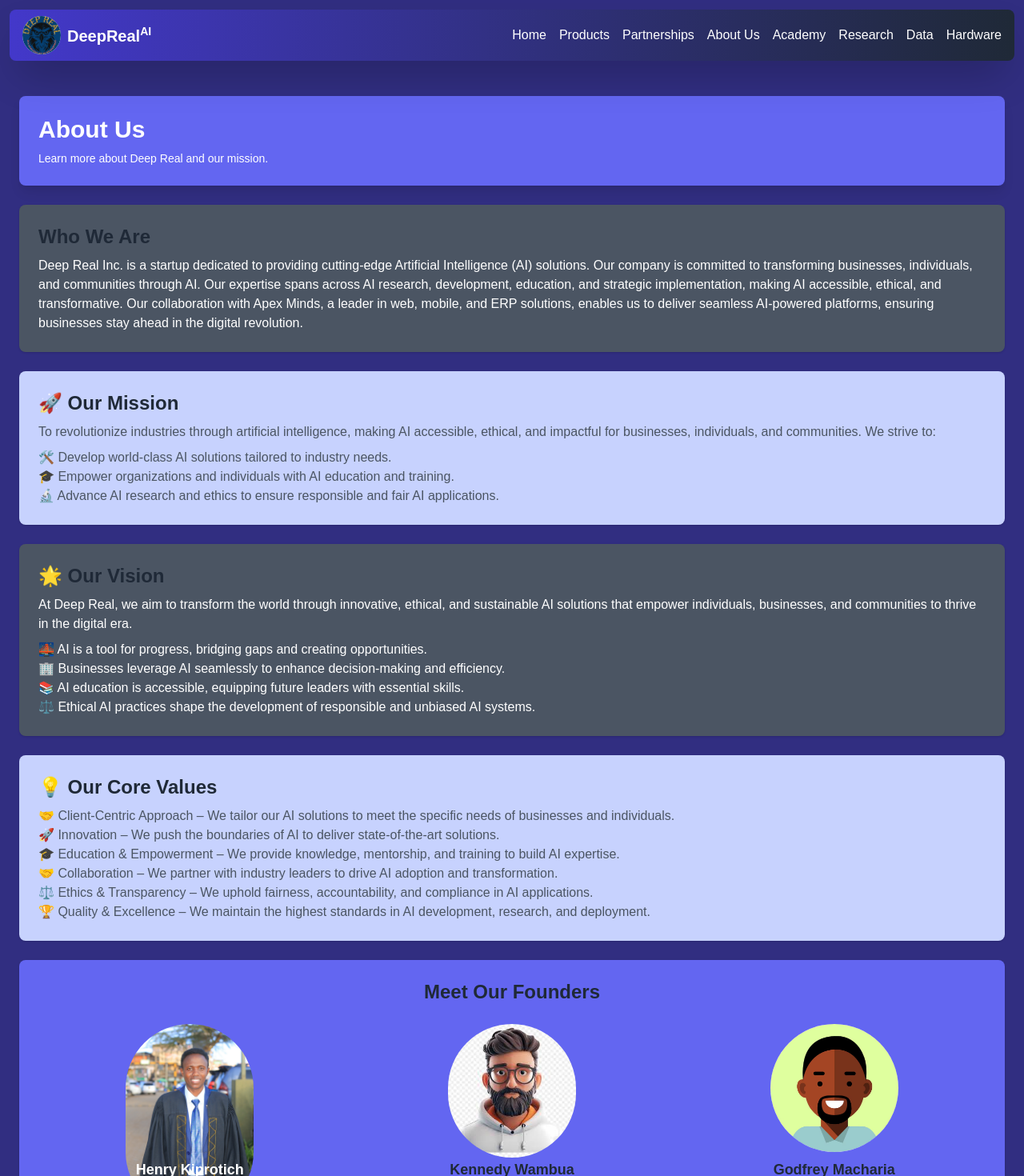
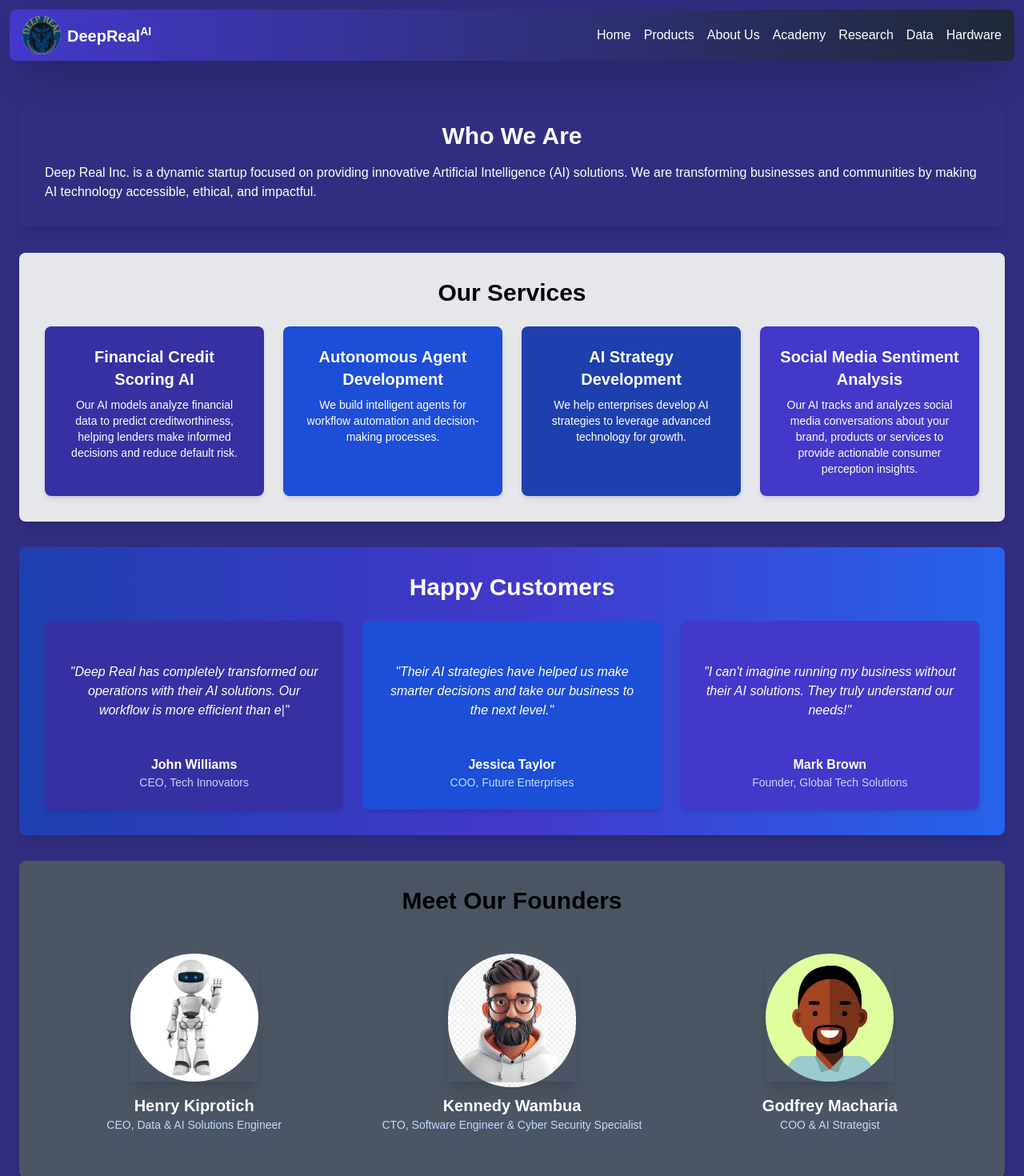
Before and after one commit to HenryKiprotich/deeprealwebsite.ai, a Next.js app: page /about in a window 1280 px wide. Shown: the top 1470 px of the page at 80% size. Built offline with nearby package versions, Linux system fonts and the light colour scheme.

Commit message:
Second UI redesign

```diff
--- a/app/about/page.tsx
+++ b/app/about/page.tsx
@@ -1,113 +1,206 @@
 'use client';
 
 import Image from 'next/image';
+import { useState, useEffect } from 'react';
 
 export default function AboutPage() {
+  // State for typewriter effect
+  const [displayText1, setDisplayText1] = useState("");
+  const [displayText2, setDisplayText2] = useState("");
+  const [displayText3, setDisplayText3] = useState("");
+  const [isTyping1, setIsTyping1] = useState(true);
+  const [isTyping2, setIsTyping2] = useState(true);
+  const [isTyping3, setIsTyping3] = useState(true);
+
+  // Full testimonial texts
+  const fullText1 = "Deep Real has completely transformed our operations with their AI solutions. Our workflow is more efficient than ever!";
+  const fullText2 = "Their AI strategies have helped us make smarter decisions and take our business to the next level.";
+  const fullText3 = "I can't imagine running my business without their AI solutions. They truly understand our needs!";
+
+  // Typing effect for testimonial 1
+  useEffect(() => {
+    if (!isTyping1) return;
+
+    if (displayText1.length < fullText1.length) {
+      const timeout = setTimeout(() => {
+        setDisplayText1(fullText1.slice(0, displayText1.length + 1));
+      }, 50);
+
+      return () => clearTimeout(timeout);
+    } else {
+      setIsTyping1(false);
+    }
+  }, [displayText1, fullText1, isTyping1]);
+
+  // Typing effect for testimonial 2
+  useEffect(() => {
+    if (!isTyping2) return;
+
+    if (displayText2.length < fullText2.length) {
+      const timeout = setTimeout(() => {
+        setDisplayText2(fullText2.slice(0, displayText2.length + 1));
+      }, 50);
+
+      return () => clearTimeout(timeout);
+    } else {
+      setIsTyping2(false);
+    }
+  }, [displayText2, fullText2, isTyping2]);
+
+  // Typing effect for testimonial 3
+  useEffect(() => {
+    if (!isTyping3) return;
+
+    if (displayText3.length < fullText3.length) {
+      const timeout = setTimeout(() => {
+        setDisplayText3(fullText3.slice(0, displayText3.length + 1));
+      }, 50);
+
+      return () => clearTimeout(timeout);
+    } else {
+      setIsTyping3(false);
+    }
+  }, [displayText3, fullText3, isTyping3]);
+
+  // Reset typing effect when component mounts or is refreshed
+  useEffect(() => {
+    setDisplayText1("");
+    setDisplayText2("");
+    setDisplayText3("");
+    setIsTyping1(true);
+    setIsTyping2(true);
+    setIsTyping3(true);
+  }, []);
+
   return (
     <>
-      {/* Header */}
-      <div className="bg-indigo-500 text-white p-6 rounded-lg shadow-lg mt-24">
-        <h1 className="text-3xl font-bold">About Us</h1>
-        <p className="mt-2 text-sm">Learn more about Deep Real and our mission.</p>
-      </div>
-
       {/* Who We Are Section */}
-      <div className="mt-6 bg-gray-600 p-6 shadow rounded-lg">
-        <h2 className="text-2xl font-semibold text-gray-800">Who We Are</h2>
-        <p className="mt-2 text-white">
-          Deep Real Inc. is a startup dedicated to providing cutting-edge Artificial Intelligence (AI) solutions.
-          Our company is committed to transforming businesses, individuals, and communities through AI.
-          Our expertise spans across AI research, development, education, and strategic implementation,
-          making AI accessible, ethical, and transformative. Our collaboration with Apex Minds, a leader
-          in web, mobile, and ERP solutions, enables us to deliver seamless AI-powered platforms, ensuring
-          businesses stay ahead in the digital revolution.
+      <div className="mt-24 p-8 rounded-lg shadow-lg">
+        <h2 className="text-3xl text-center font-semibold text-white">Who We Are</h2>
+        <p className="mt-4 text-white">
+          Deep Real Inc. is a dynamic startup focused on providing innovative Artificial Intelligence (AI) solutions.
+          We are transforming businesses and communities by making AI technology accessible, ethical, and impactful.
         </p>
       </div>
 
-      {/* Our Mission Section */}
-      <div className="mt-6 bg-indigo-200 p-6 shadow rounded-lg">
-        <h2 className="text-2xl font-semibold text-gray-800">🚀 Our Mission</h2>
-        <p className="mt-2 text-gray-600">
-          To revolutionize industries through artificial intelligence, making AI accessible,
-          ethical, and impactful for businesses, individuals, and communities. We strive to:
-        </p>
-        <ul className="mt-2 text-gray-600 list-inside">
-          <li>🛠️ Develop world-class AI solutions tailored to industry needs.</li>
-          <li>🎓 Empower organizations and individuals with AI education and training.</li>
-          <li>🔬 Advance AI research and ethics to ensure responsible and fair AI applications.</li>
-        </ul>
+      {/* Services Section */}
+      <div className="mt-8 bg-gray-200 p-8 rounded-lg shadow-lg">
+        <h2 className="text-3xl font-semibold text-black text-center">Our Services</h2>
+        <div className="mt-6 grid grid-cols-1 md:grid-cols-2 lg:grid-cols-4 gap-6">
+          {/* Service 1 */}
+          <div className="text-center p-6 bg-indigo-800 rounded-lg hover:bg-indigo-700 transition-colors shadow-md">
+            <h3 className="text-xl font-semibold text-white">Financial Credit Scoring AI</h3>
+            <p className="text-white text-sm mt-2">Our AI models analyze financial data to predict creditworthiness, helping lenders make informed decisions and reduce default risk.</p>
+          </div>
+
+          {/* Service 2 */}
+          <div className="text-center p-6 bg-blue-700 rounded-lg hover:bg-blue-600 transition-colors shadow-md">
+            <h3 className="text-xl font-semibold text-white">Autonomous Agent Development</h3>
+            <p className="text-white text-sm mt-2">We build intelligent agents for workflow automation and decision-making processes.</p>
+          </div>
+
+          {/* Service 3 */}
+          <div className="text-center p-6 bg-blue-800 rounded-lg hover:bg-blue-700 transition-colors shadow-md">
+            <h3 className="text-xl font-semibold text-white">AI Strategy Development</h3>
+            <p className="text-white text-sm mt-2">We help enterprises develop AI strategies to leverage advanced technology for growth.</p>
+          </div>
+
+          {/* Service 4 - Social Media Monitoring */}
+          <div className="text-center p-6 bg-indigo-700 rounded-lg hover:bg-indigo-600 transition-colors shadow-md">
+            <h3 className="text-xl font-semibold text-white">Social Media Sentiment Analysis</h3>
+            <p className="text-white text-sm mt-2">Our AI tracks and analyzes social media conversations about your brand, products or services to provide actionable consumer perception insights.</p>
+          </div>
+        </div>
       </div>
 
-      {/* Our Vision Section */}
-      <div className="mt-6 bg-gray-600 p-6 shadow rounded-lg">
-        <h2 className="text-2xl font-semibold text-gray-800">🌟 Our Vision</h2>
-        <p className="mt-2 text-white">
-          At Deep Real, we aim to transform the world through innovative, ethical, and sustainable AI solutions
-          that empower individuals, businesses, and communities to thrive in the digital era.
-        </p>
-        <ul className="mt-2 text-white list-inside">
-          <li>🌉 AI is a tool for progress, bridging gaps and creating opportunities.</li>
-          <li>🏢 Businesses leverage AI seamlessly to enhance decision-making and efficiency.</li>
-          <li>📚 AI education is accessible, equipping future leaders with essential skills.</li>
-          <li>⚖️ Ethical AI practices shape the development of responsible and unbiased AI systems.</li>
-        </ul>
+      {/* Customer Testimonials Section */}
+      <div className="mt-8 bg-gradient-to-r from-blue-800 via-indigo-700 to-blue-600 p-8 rounded-lg shadow-lg">
+        <h2 className="text-3xl font-semibold text-white text-center">Happy Customers</h2>
+        <div className="mt-6 grid grid-cols-1 md:grid-cols-3 gap-6">
+          {/* Testimonial 1 with typewriter effect */}
+          <div className="p-6 bg-indigo-800 rounded-lg text-center text-white shadow-md hover:shadow-lg transition-shadow">
+            <div className="h-32 flex items-center justify-center">
+              <p className="italic">
+                "{displayText1}
+                {isTyping1 && <span className="animate-pulse">|</span>}"
+              </p>
+            </div>
+            <div className="mt-4">
+              <h4 className="font-semibold">John Williams</h4>
+              <p className="text-indigo-200 text-sm">CEO, Tech Innovators</p>
+            </div>
+          </div>
+
+          {/* Testimonial 2 with typewriter effect */}
+          <div className="p-6 bg-blue-700 rounded-lg text-center text-white shadow-md hover:shadow-lg transition-shadow">
+            <div className="h-32 flex items-center justify-center">
+              <p className="italic">
+                "{displayText2}
+                {isTyping2 && <span className="animate-pulse">|</span>}"
+              </p>
+            </div>
+            <div className="mt-4">
+              <h4 className="font-semibold">Jessica Taylor</h4>
+              <p className="text-blue-200 text-sm">COO, Future Enterprises</p>
+            </div>
+          </div>
+
+          {/* Testimonial 3 with typewriter effect */}
+          <div className="p-6 bg-indigo-700 rounded-lg text-center text-white shadow-md hover:shadow-lg transition-shadow">
+            <div className="h-32 flex items-center justify-center">
+              <p className="italic">
+                "{displayText3}
+                {isTyping3 && <span className="animate-pulse">|</span>}"
+              </p>
+            </div>
+            <div className="mt-4">
+              <h4 className="font-semibold">Mark Brown</h4>
+              <p className="text-indigo-200 text-sm">Founder, Global Tech Solutions</p>
+            </div>
+          </div>
+        </div>
       </div>
-
-      {/* Our Core Values Section */}
-      <div className="mt-6 bg-indigo-200 p-6 shadow rounded-lg">
-        <h2 className="text-2xl font-semibold text-gray-800">💡 Our Core Values</h2>
-        <ul className="mt-2 text-gray-600 list-inside">
-          <li>🤝 Client-Centric Approach – We tailor our AI solutions to meet the specific needs of businesses and individuals.</li>
-          <li>🚀 Innovation – We push the boundaries of AI to deliver state-of-the-art solutions.</li>
-          <li>🎓 Education & Empowerment – We provide knowledge, mentorship, and training to build AI expertise.</li>
-          <li>🤝 Collaboration – We partner with industry leaders to drive AI adoption and transformation.</li>
-          <li>⚖️ Ethics & Transparency – We uphold fairness, accountability, and compliance in AI applications.</li>
-          <li>🏆 Quality & Excellence – We maintain the highest standards in AI development, research, and deployment.</li>
-        </ul>
-      </div>
-
-      {/* Meet the Founders - (SECOND LAST SECTION) */}
-      <div className="mt-6 bg-indigo-500 p-6 shadow rounded-lg">
-        <h2 className="text-2xl font-semibold text-gray-800 text-center">Meet Our Founders</h2>
-
+      {/* Meet the Founders Section */}
+      <div className="mt-8 bg-gray-600 p-8 rounded-lg shadow-lg">
+        <h2 className="text-3xl font-semibold text-black text-center">Meet Our Founders</h2>
         <div className="mt-6 grid grid-cols-1 md:grid-cols-3 gap-6">
           {/* Founder 1 */}
-          <div className="text-center">
-            <div className="w-40 h-40 mx-auto">
-              <Image src="/CEO.png" alt="Founder 1" width={160} height={160} className="rounded-full object-cover" />
+          <div className="text-center bg-opacity-40 p-6 rounded-lg">
+            <div className="w-40 h-40 mx-auto border-indigo-400 shadow-xl">
+              <Image src="/robot.png" alt="Henry Kiprotich" width={160} height={160} className="rounded-full object-cover" />
             </div>
-            <h3 className="mt-2 text-lg font-semibold text-white">Henry Kiprotich</h3>
-            <p className="text-white text-sm">CEO, Data & AI Solutions Engineer</p>
+            <h3 className="mt-4 text-xl font-semibold text-white">Henry Kiprotich</h3>
+            <p className="text-blue-200 text-sm">CEO, Data & AI Solutions Engineer</p>
           </div>
 
           {/* Founder 2 */}
-          <div className="text-center">
-            <div className="w-40 h-40 mx-auto">
+          <div className="text-center bg-opacity-40 p-6 rounded-lg">
+            <div className="w-40 h-40 mx-auto border-blue-400 shadow-xl">
               <Image
                 src="/kenny_avatar.png"
-                alt="Founder 2"
+                alt="Kennedy Wambua"
                 width={160}
                 height={160}
                 className="rounded-full object-cover"
               />
             </div>
-            <h3 className="mt-2 text-lg font-semibold text-gray-800">Kennedy Wambua</h3>
-            <p className="text-white text-sm">CTO, Software Engineer & Cyber Security Specialist</p>
+            <h3 className="mt-4 text-xl font-semibold text-white">Kennedy Wambua</h3>
+            <p className="text-blue-200 text-sm">CTO, Software Engineer & Cyber Security Specialist</p>
           </div>
 
           {/* Founder 3 */}
-          <div className="text-center">
-            <div className="w-40 h-40 mx-auto">
+          <div className="text-center bg-opacity-40 p-6 rounded-lg">
+            <div className="w-40 h-40 mx-auto shadow-xl">
               <Image
                 src="/GodfreyAvatar.png"
-                alt="Founder 3"
+                alt="Godfrey Macharia"
                 width={160}
                 height={160}
                 className="rounded-full object-cover"
               />
             </div>
-            <h3 className="mt-2 text-lg font-semibold text-gray-800">Godfrey Macharia</h3>
-            <p className="text-white text-sm">COO & AI Strategist</p>
+            <h3 className="mt-4 text-xl font-semibold text-white">Godfrey Macharia</h3>
+            <p className="text-blue-200 text-sm">COO & AI Strategist</p>
           </div>
         </div>
       </div>
--- a/app/components/topnavlinks.tsx
+++ b/app/components/topnavlinks.tsx
@@ -64,16 +64,6 @@
 
           <li className="md:inline-block py-1">
             <Link
-              href="/partnerships"
-              className="hover:underline"
-              onClick={() => setIsOpen(false)}
-            >
-              Partnerships
-            </Link>
-          </li>
-
-          <li className="md:inline-block py-1">
-            <Link
               href="/about"
               className="hover:underline"
               onClick={() => setIsOpen(false)}
--- a/app/hardware/page.tsx
+++ b/app/hardware/page.tsx
@@ -35,7 +35,7 @@
 
       <div className="grid grid-cols-1 sm:grid-cols-2 lg:grid-cols-3 gap-8 max-w-5xl mx-auto">
         {AI_HARDWARE_DEVICES.map(({ name, imageUrl, link }) => (
-          <div key={name} className="bg-gray-800 rounded-lg shadow-lg p-6 text-center transform hover:scale-105 transition duration-300">
+          <div key={name} className="bg-white rounded-lg shadow-lg p-6 text-center transform hover:scale-105 transition duration-300">
             <div className="relative h-48 w-full mb-4">
               <Image
                 src={imageUrl}
--- a/app/partnerships/page.tsx
+++ /dev/null
@@ -1,75 +0,0 @@
-'use client';
-
-import Image from 'next/image';
-
-export default function PartnershipsPage() {
-  return (
-    <>
-      {/* Header */}
-      <div className="bg-indigo-500 text-white p-6 rounded-lg shadow-lg mt-24">
-        <h1 className="text-3xl font-bold">Our Partnerships</h1>
-        <p className="mt-2 text-sm">
-          Deep Real collaborates with industry leaders to advance AI-driven solutions.
-        </p>
-      </div>
-
-      {/* Introduction Section */}
-      <div className="mt-6 bg-white p-6 shadow rounded-lg">
-        <h2 className="text-2xl font-semibold text-gray-800">Our Collaborations</h2>
-        <p className="mt-2 text-gray-600">
-          At Deep Real, we believe in the power of collaboration. By partnering with leading companies and institutions,
-          we ensure that our AI innovations contribute to real-world business solutions.
-        </p>
-      </div>
-
-      {/* Apex Minds Partnership */}
-      <div className="mt-6 bg-indigo-500 p-6 shadow rounded-lg">
-        <div className="flex flex-col md:flex-row md:items-center">
-          <div className="h-32 w-32 mx-auto md:mx-0 md:mr-6">
-            <Image
-              src="/ApexMindsLogo.png"
-              alt="Apex Minds Logo"
-              width={128}
-              height={128}
-              className="rounded-lg object-contain"
-            />
-          </div>
-          <div>
-            <h2 className="text-2xl font-semibold text-gray-800">Apex Minds</h2>
-            <p className="mt-2 text-white">
-              Apex Minds specializes in building web applications, mobile applications, and ERP solutions.
-              Their expertise in software development enables businesses to scale efficiently.
-            </p>
-            <p className="mt-2 text-white">
-              Through our partnership, Apex Minds helps Deep Real integrate AI technologies into these business-oriented solutions,
-              ensuring that enterprises leverage AI-driven automation and insights.
-            </p>
-            <a
-              href="https://apexminds.com"
-              target="_blank"
-              rel="noopener noreferrer"
-              className="text-indigo-500 hover:underline mt-2 inline-block"
-            >
-              Learn more about Apex Minds
-            </a>
-          </div>
-        </div>
-      </div>
-
-      {/* Future Collaborations Section */}
-      <div className="mt-6 bg-white p-6 shadow rounded-lg">
-        <h2 className="text-2xl font-semibold text-gray-800">Expanding Our Network</h2>
-        <p className="mt-2 text-gray-600">
-          We are actively seeking more collaborations with tech companies, learning and research institutions,
-          and AI-driven startups to enhance the capabilities of AI in business and education.
-        </p>
-        <p className="mt-2 text-gray-600">
-          If your organization is interested in working with us, reach out at:
-          <a href="mailto:Deepreal01@gmail.com" className="text-indigo-500 hover:underline ml-1">
-            Deepreal01@gmail.com
-          </a>
-        </p>
-      </div>
-    </>
-  );
-}
--- a/app/research/page.tsx
+++ b/app/research/page.tsx
@@ -19,7 +19,7 @@
   return (
     <>
       {/* Header */}
-      <div className="bg-indigo-500 text-white p-6 rounded-lg shadow-lg mt-24">
+      <div className="text-white text-center p-6 rounded-lg shadow-lg mt-24">
         <h1 className="text-3xl font-bold">AI Research Articles</h1>
         <p className="mt-2 text-sm">Browse and explore the latest AI research papers.</p>
       </div>
```
Also changed, not shown: app/academyinfo/page.tsx (+74 -74 lines), app/products/page.tsx (+65 -51 lines), public/robot.png (added).
